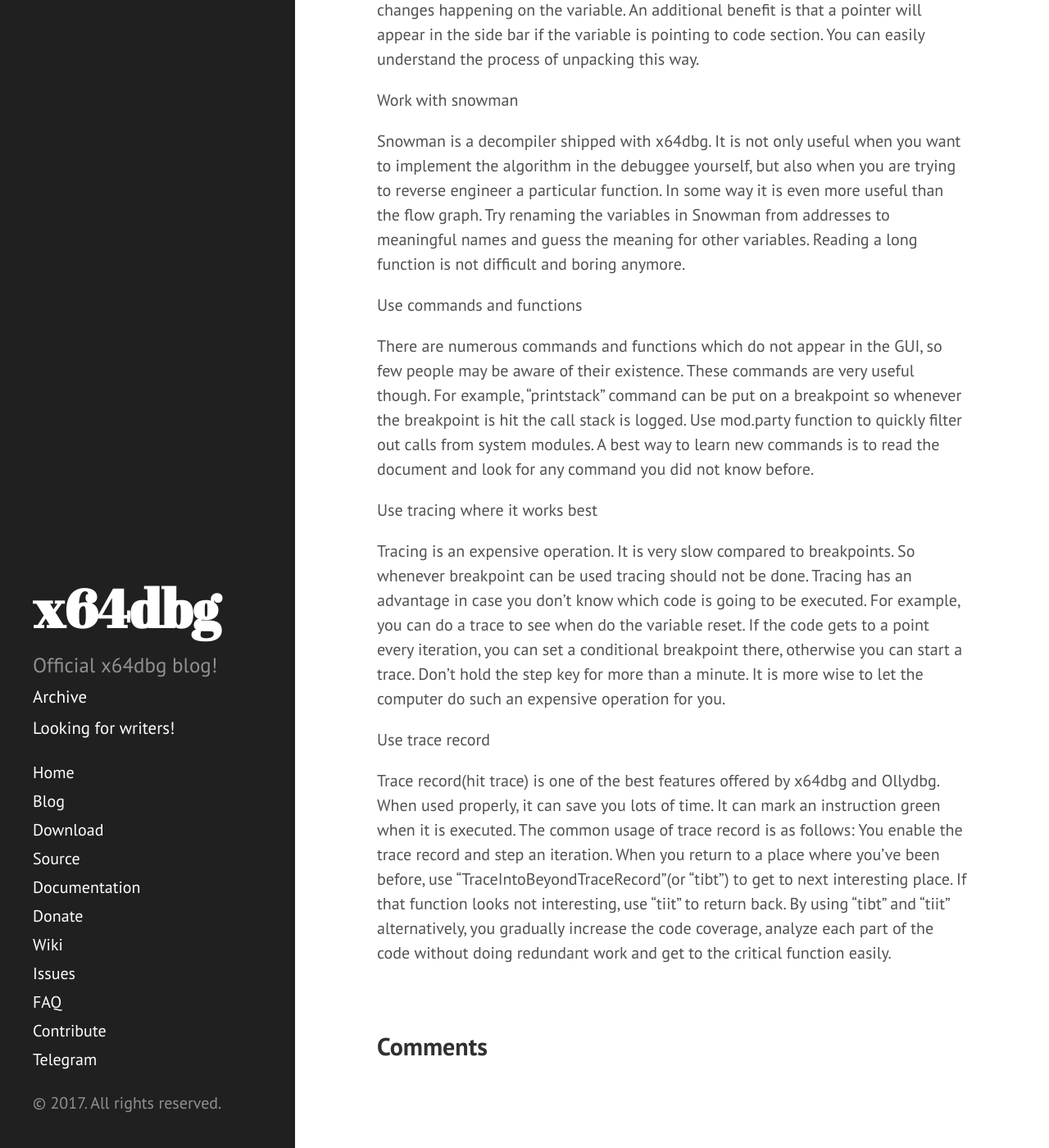
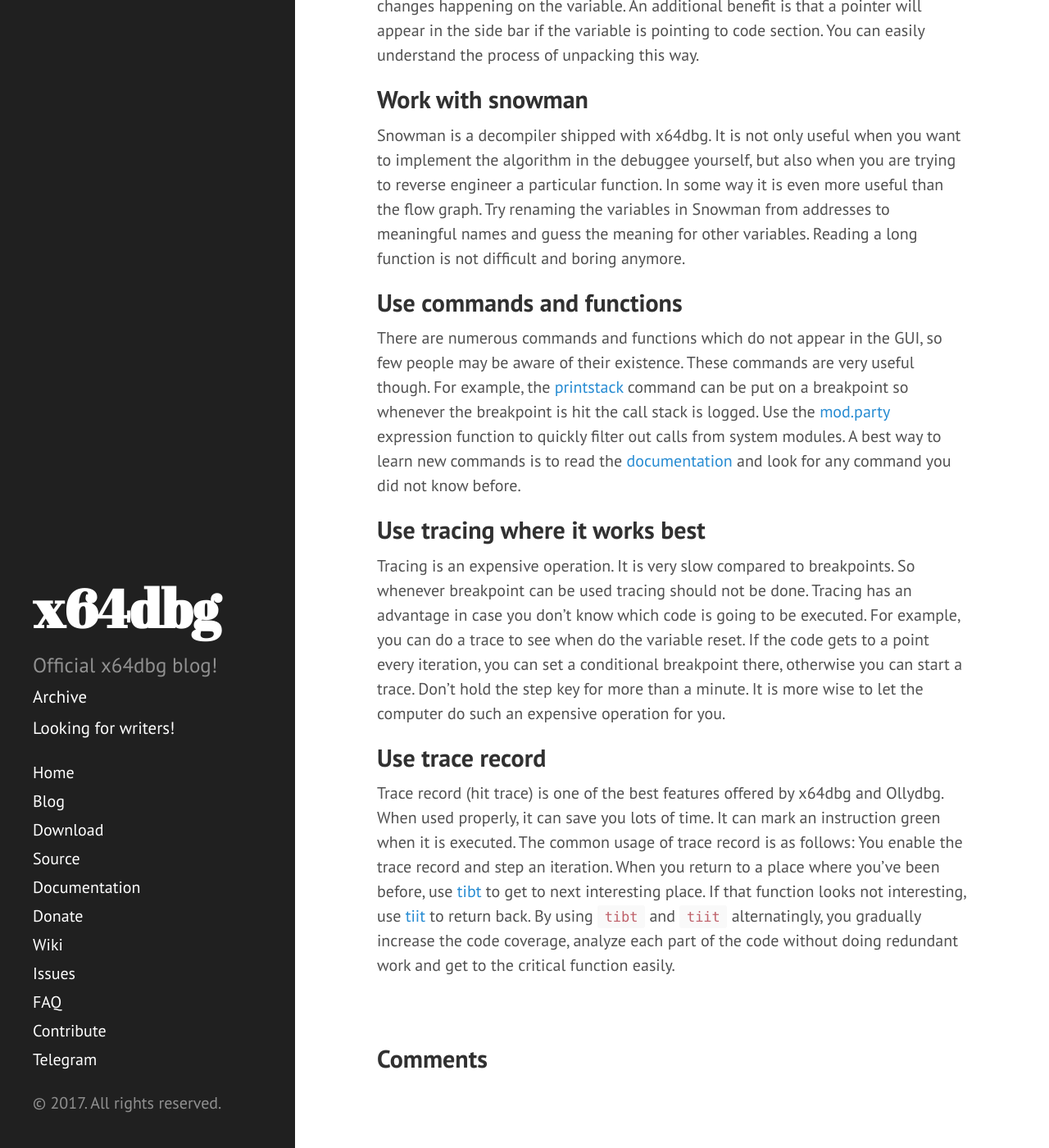
Before and after one commit to x64dbg/blog, a Jekyll site: the page built from _posts/2017-04-20-use-x64dbg-better.md, in a window 1280 px wide and 1400 px high, scrolled down 923 px. Shown: the whole window at 82% size. Built offline with Jekyll 4.4.1, drawn with Linux system fonts in a browser that asks for light colours; nearby versions of some CDN libraries; comment, search, counter and statistics services are not loaded; some of the changed text lies outside the part shown.

Commit message:
Update 2017-04-20-use-x64dbg-better.md

```diff
--- a/_posts/2017-04-20-use-x64dbg-better.md
+++ b/_posts/2017-04-20-use-x64dbg-better.md
@@ -4,28 +4,29 @@
 author: torusrxxx
 website: https://github.com/torusrxxx/
 ---
-As a main developer for x64dbg, I have introduced many features to x64dbg. Some of them are highly visible. But some of them are not so visible but still worth mentioning. There are numerous features offered by x64dbg which you might not know before, or have not make good use of. This blog will introduce some of these "hidden" features and good ways to make use of it.
 
-Code cave
+As a main developer for x64dbg, I have introduced many features to x64dbg. Some of them are highly visible. But some of them are not so visible but still worth mentioning. There are numerous features offered by x64dbg which you might not know before, or have not make good use of. This blog will introduce some of these "hidden" features and good ways to make use of them.
+
+## Code cave
 
 A code cave enables you to alter the behaviour of the code. Traditionaly this is done in a similar way to inline hooking, or by changing the destination of a CALL or JMP instruction. However, in x64dbg you have a easier way to achieve that. It provides a "bpgoto" command. The first argument is the address of a software breakpoint. The second argument is the address of your code. It sets up a conditional expression that when it is triggered it will redirect the instruction pointer to your code. You can also set up a conditional expression manually on a hardware breakpoint to do this. This enables you to add a code cave at the critical function which is checksum-protected. Alternatively, you can in fact write your plugin to do advanced processing at the breakpoint.
 
-Use watch window
+## Use watch window
 
 When debugging a loop, you might first animate through the loop a few times while watching the registers carefully, and then focus on a particular piece of code where value of interest is in the register. But when the variable is stored in memory, it will have less chance to be noticed. A better way to do it is by using a watch view. You can add the variables in the watch view. In this way you can get informed of all the changes happening on the variable. An additional benefit is that a pointer will appear in the side bar if the variable is pointing to code section. You can easily understand the process of unpacking this way.
 
-Work with snowman
+## Work with snowman
 
 Snowman is a decompiler shipped with x64dbg. It is not only useful when you want to implement the algorithm in the debuggee yourself, but also when you are trying to reverse engineer a particular function. In some way it is even more useful than the flow graph. Try renaming the variables in Snowman from addresses to meaningful names and guess the meaning for other variables. Reading a long function is not difficult and boring anymore.
 
-Use commands and functions
+## Use commands and functions
 
-There are numerous commands and functions which do not appear in the GUI, so few people may be aware of their existence. These commands are very useful though. For example, "printstack" command can be put on a breakpoint so whenever the breakpoint is hit the call stack is logged. Use mod.party function to quickly filter out calls from system modules. A best way to learn new commands is to read the document and look for any command you did not know before.
+There are numerous commands and functions which do not appear in the GUI, so few people may be aware of their existence. These commands are very useful though. For example, the [printstack](http://help.x64dbg.com/en/latest/commands/script/printstack.html) command can be put on a breakpoint so whenever the breakpoint is hit the call stack is logged. Use the [mod.party](http://help.x64dbg.com/en/latest/introduction/Expression-functions.html#modules) expression function to quickly filter out calls from system modules. A best way to learn new commands is to read the [documentation](http://help.x64dbg.com) and look for any command you did not know before.
 
-Use tracing where it works best
+## Use tracing where it works best
 
 Tracing is an expensive operation. It is very slow compared to breakpoints. So whenever breakpoint can be used tracing should not be done. Tracing has an advantage in case you don't know which code is going to be executed. For example, you can do a trace to see when do the variable reset. If the code gets to a point every iteration, you can set a conditional breakpoint there, otherwise you can start a trace. Don't hold the step key for more than a minute. It is more wise to let the computer do such an expensive operation for you.
 
-Use trace record
+## Use trace record
 
-Trace record(hit trace) is one of the best features offered by x64dbg and Ollydbg. When used properly, it can save you lots of time. It can mark an instruction green when it is executed. The common usage of trace record is as follows: You enable the trace record and step an iteration. When you return to a place where you've been before, use "TraceIntoBeyondTraceRecord"(or "tibt") to get to next interesting place. If that function looks not interesting, use "tiit" to return back. By using "tibt" and "tiit" alternatively, you gradually increase the code coverage, analyze each part of the code without doing redundant work and get to the critical function easily.
+Trace record (hit trace) is one of the best features offered by x64dbg and Ollydbg. When used properly, it can save you lots of time. It can mark an instruction green when it is executed. The common usage of trace record is as follows: You enable the trace record and step an iteration. When you return to a place where you've been before, use [tibt](http://help.x64dbg.com/en/latest/commands/tracing/TraceIntoBeyondTraceRecord.html) to get to next interesting place. If that function looks not interesting, use [tiit](http://help.x64dbg.com/en/latest/commands/tracing/TraceIntoIntoTraceRecord.html) to return back. By using `tibt` and `tiit` alternatingly, you gradually increase the code coverage, analyze each part of the code without doing redundant work and get to the critical function easily.
```
